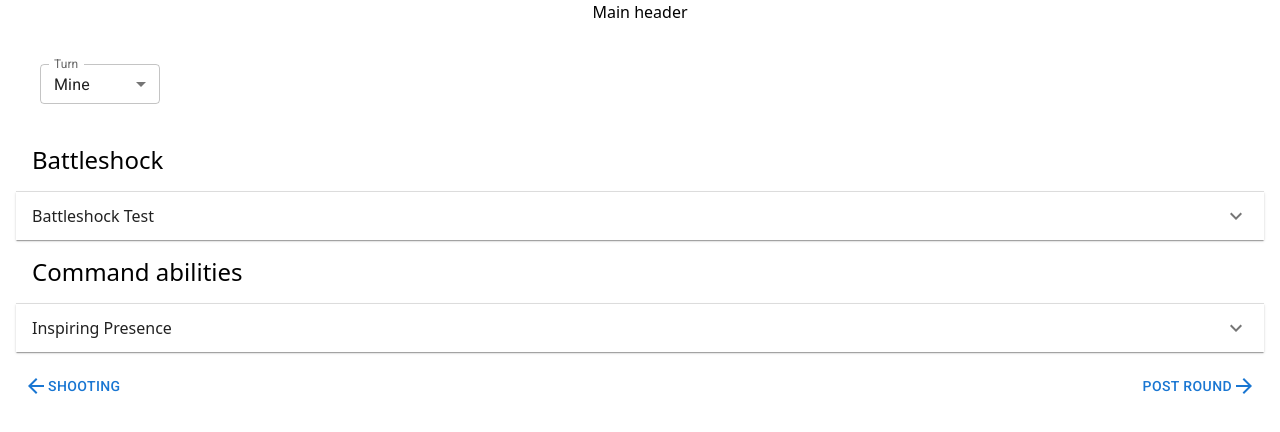
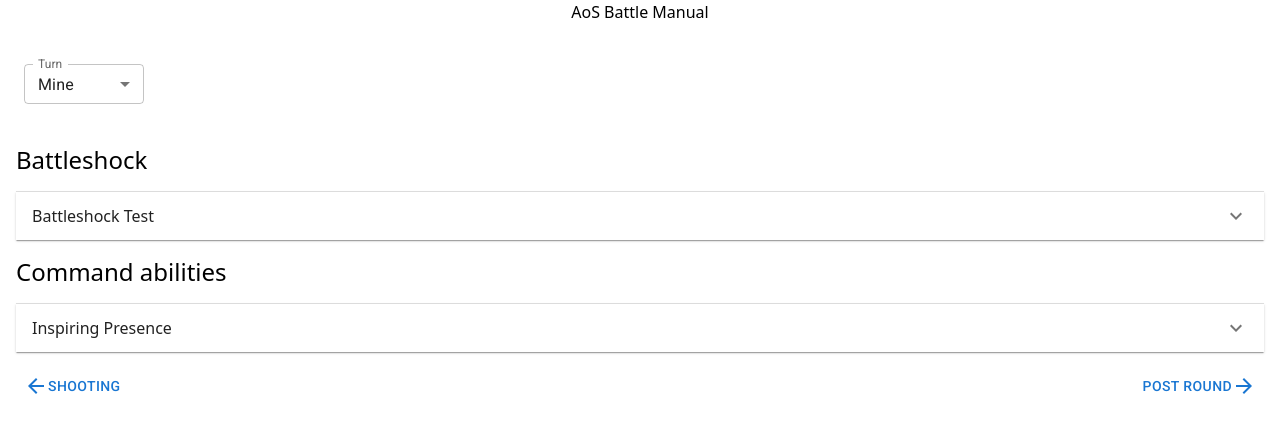
Before and after one commit to hammerpath/aos-battle-manual, a React (Vite) app: page /phases/battleshock in a window 1280 px wide. Shown: the top 432 px of the page. Built offline with nearby package versions, Linux system fonts and the light colour scheme.

Commit message:
clean up

```diff
--- a/src/App.tsx
+++ b/src/App.tsx
@@ -4,7 +4,7 @@
 function App() {
   return (
     <div>
-      <div className="text-center">Main header</div>
+      <div className="text-center">AoS Battle Manual</div>
       <Page>
         <PreRounds />
       </Page>
--- a/src/app/components/PageContent.tsx
+++ b/src/app/components/PageContent.tsx
@@ -5,7 +5,7 @@
 }
 
 const PageContent: React.FC<PageContentProps> = function ({ children }) {
-  return <div className="flex flex-1 p-4">{children}</div>;
+  return <div className="flex flex-1 py-4">{children}</div>;
 };
 
 export default PageContent;
--- a/src/app/features/armies/useArmy.ts
+++ b/src/app/features/armies/useArmy.ts
@@ -1,6 +1,6 @@
 import mergeArrays from "../../utils/mergeArrays";
 import { CurrentTurn } from "../game/gameSlice";
-import { Content } from "../phase/components/PhaseContent";
+import { Content } from "../phase/types";
 import { getArmy } from "./Army";
 import { Ability, ArmyName } from "./types";
 
--- a/src/app/features/hero-phase/components/HeroPhase.tsx
+++ b/src/app/features/hero-phase/components/HeroPhase.tsx
@@ -7,7 +7,7 @@
 import PlayerTurn from "./PlayerTurn";
 import OpponentTurn from "./OpponentTurn";
 import AccordionSummary from "../../../components/accordion/AccordionSummary";
-import { Content } from "../../phase/components/PhaseContent";
+import { Content } from "../../phase/types";
 
 export interface HeroPhaseProps {
   startContent?: Content[];
--- a/src/app/features/phase/components/PhaseContent.tsx
+++ /dev/null
@@ -1,41 +0,0 @@
-import { Accordion, AccordionDetails } from "@mui/material";
-import AccordionHeader from "../../../components/AccordionHeader";
-import PageContent from "../../../components/PageContent";
-import AccordionSummary from "../../../components/accordion/AccordionSummary";
-
-export type Content = {
-  summary: string;
-  details?: string;
-};
-
-export interface PhaseContentProps {
-  header: string;
-  content?: Content[];
-}
-
-const PhaseContent: React.FC<PhaseContentProps> = function ({
-  header,
-  content,
-}) {
-  return (
-    <>
-      <PageContent>
-        <AccordionHeader>{header}</AccordionHeader>
-      </PageContent>
-      {content?.map((content, index) => {
-        return (
-          <Accordion key={index}>
-            <AccordionSummary>{content.summary}</AccordionSummary>
-            {content.details ?? (
-              // TODO - something is weird with this rendering
-              // When I change this to a static string, the rendering is correct.
-              <AccordionDetails>{content.details}</AccordionDetails>
-            )}
-          </Accordion>
-        );
-      })}
-    </>
-  );
-};
-
-export default PhaseContent;
--- /dev/null
+++ b/src/app/features/phase/types.ts
@@ -0,0 +1,4 @@
+export type Content = {
+  summary: string;
+  details?: string;
+};
--- a/src/app/routes/Root.tsx
+++ b/src/app/routes/Root.tsx
@@ -2,10 +2,10 @@
 
 export interface RootProps {}
 
-const Root: React.FC = function () {
+const Root: React.FC<RootProps> = function () {
   return (
     <>
-      <div className="text-center">Main header</div>
+      <div className="text-center">AoS Battle Manual</div>
       <Outlet />
     </>
   );
```
